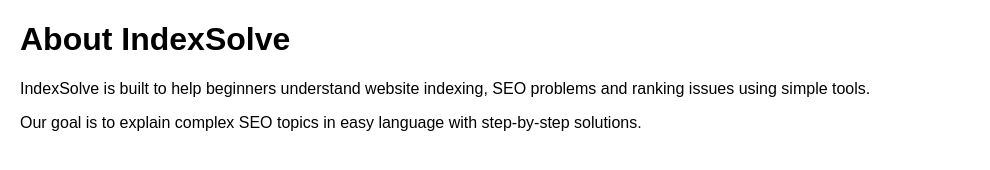
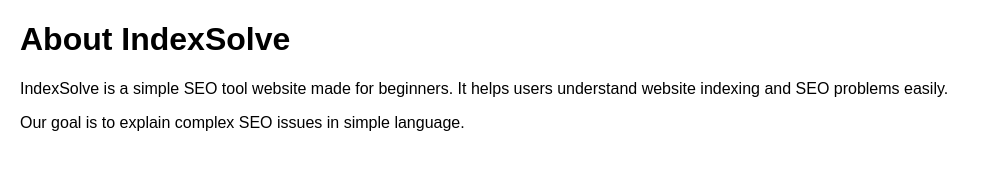
Before and after one commit to usacocacola429/solve, a plain HTML site: page about.html in a window 1280 px wide. Shown: the whole page, without its empty margins (0-990 px from the left). Drawn offline with Linux system fonts and the light colour scheme; files that its build step writes are made by us from their sources.

Commit message:
Update about.html

```diff
--- a/about.html
+++ b/about.html
@@ -1,21 +1,21 @@
 <!DOCTYPE html>
-<html>
+<html lang="en">
 <head>
-<title>About IndexSolve</title>
-<link rel="stylesheet" href="css/style.css">
+  <meta charset="UTF-8">
+  <title>About – IndexSolve</title>
+  <link rel="stylesheet" href="css/style.css">
 </head>
 <body>
 
 <h1>About IndexSolve</h1>
 
 <p>
-IndexSolve is built to help beginners understand website indexing,
-SEO problems and ranking issues using simple tools.
+IndexSolve is a simple SEO tool website made for beginners.
+It helps users understand website indexing and SEO problems easily.
 </p>
 
 <p>
-Our goal is to explain complex SEO topics in easy language
-with step-by-step solutions.
+Our goal is to explain complex SEO issues in simple language.
 </p>
 
 </body>
```
